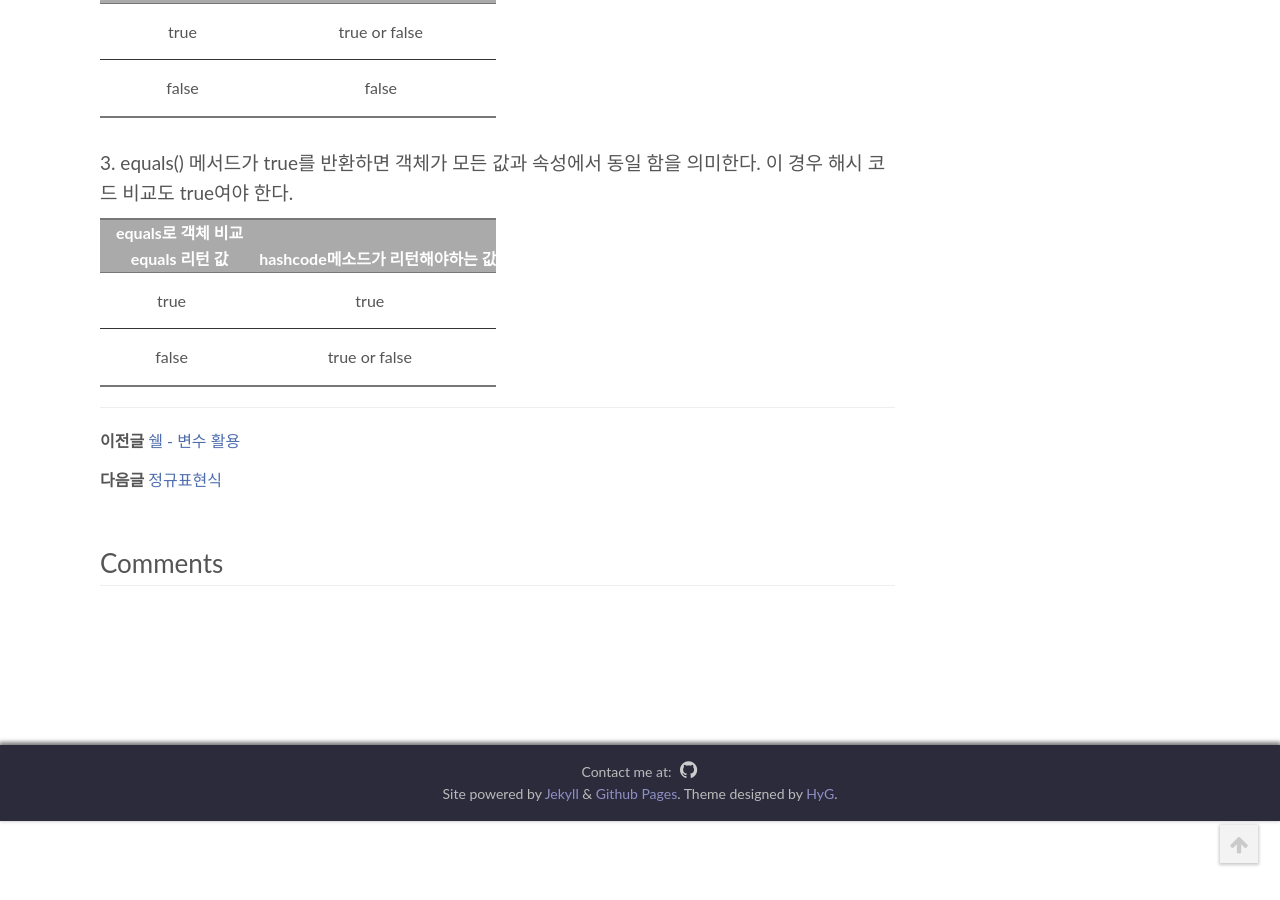
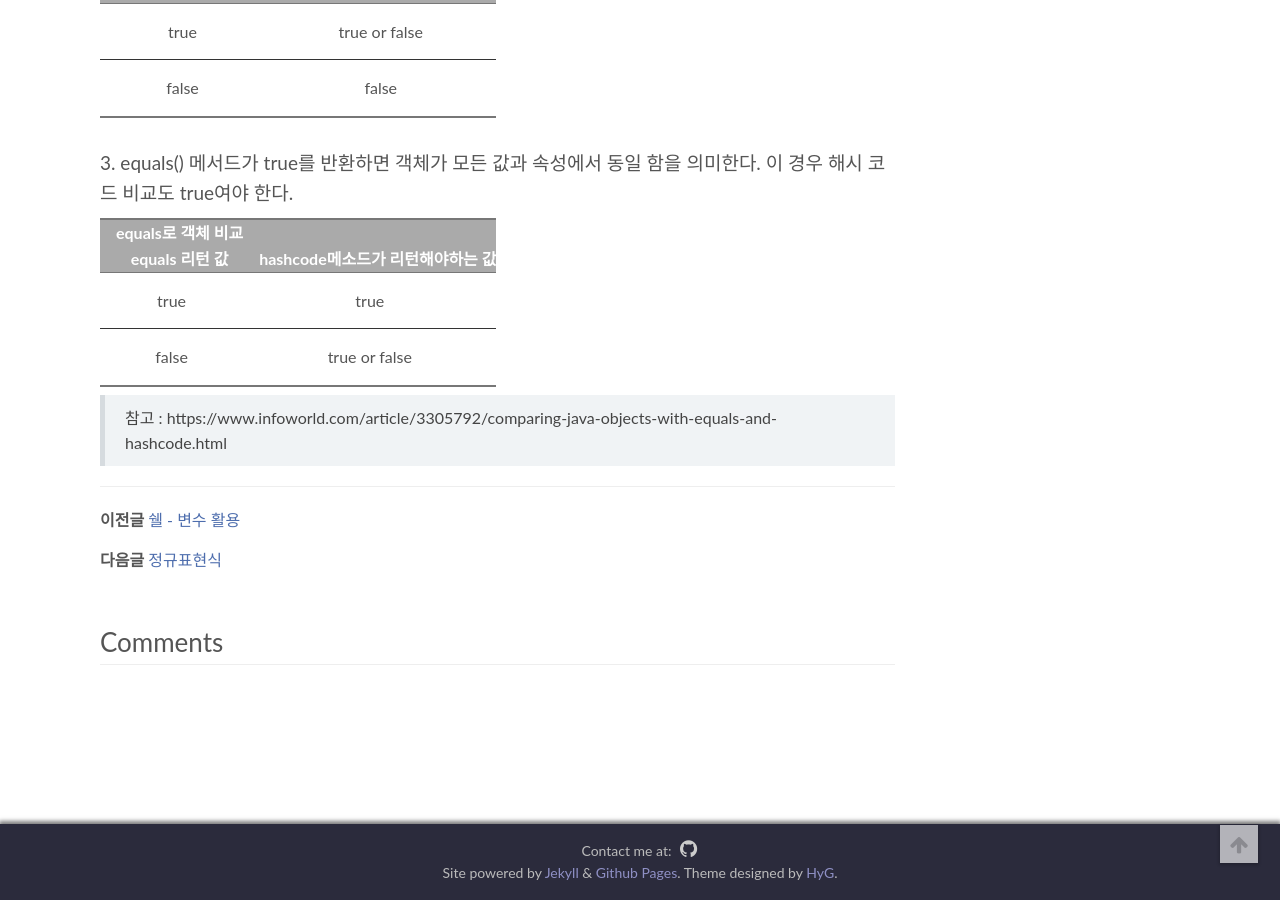
Before and after one commit to isaac1102/isaac1102.github.io, a Jekyll site: the page built from _posts/2020-05-13-javaStudy20200514.md, in a window 1280 px wide and 900 px high, scrolled down 5403 px. Built offline with Jekyll 4.4.1, drawn with Linux system fonts in a browser that asks for light colours; comment, search, counter and statistics services are not loaded; a style sheet for code colours, icons or effects is not loaded.

Commit message:
fix origin url

```diff
--- a/_posts/2020-05-13-javaStudy20200514.md
+++ b/_posts/2020-05-13-javaStudy20200514.md
@@ -226,3 +226,5 @@ HashMap, Hashtable 및 LinkedHashMap에도 이러한 메서드가 필요하고
 |:------:|:------:|
 |true|true|
 |false|true or false|
+
+> 참고 : https://www.infoworld.com/article/3305792/comparing-java-objects-with-equals-and-hashcode.html
```
